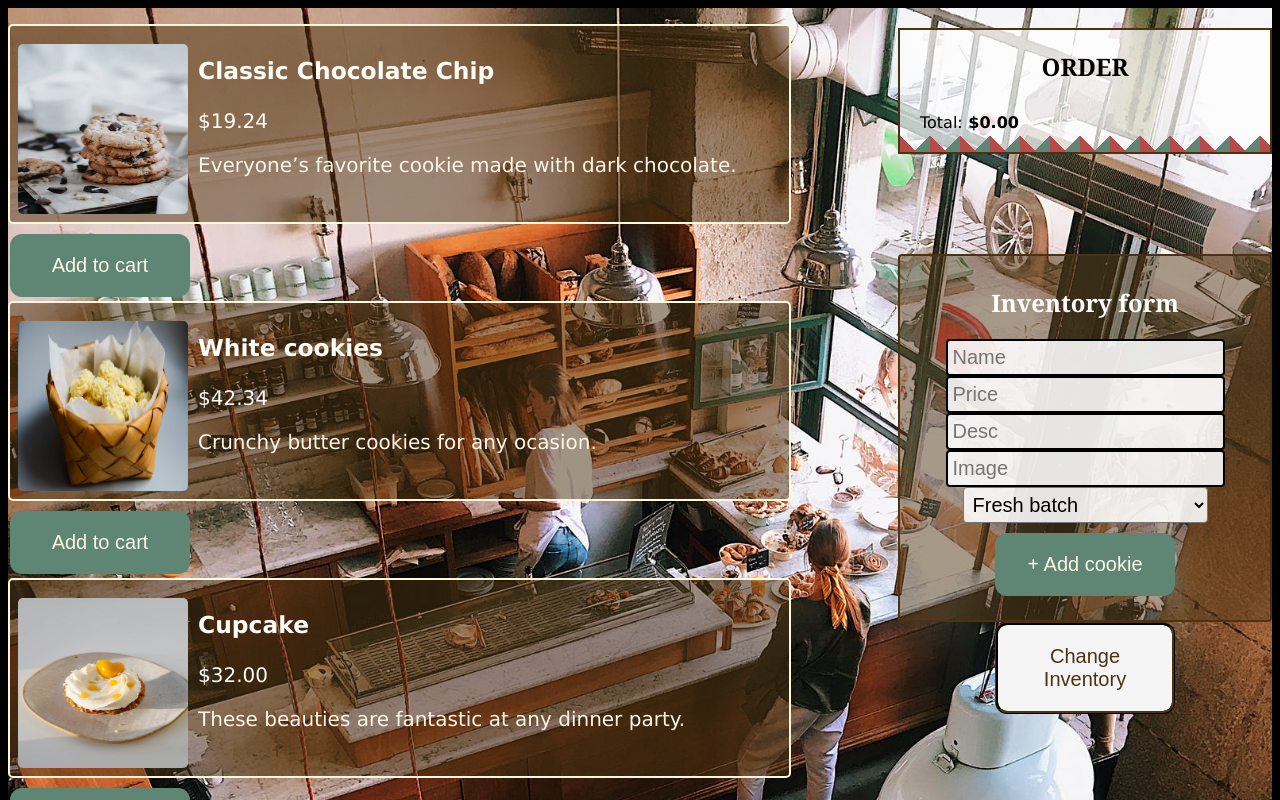
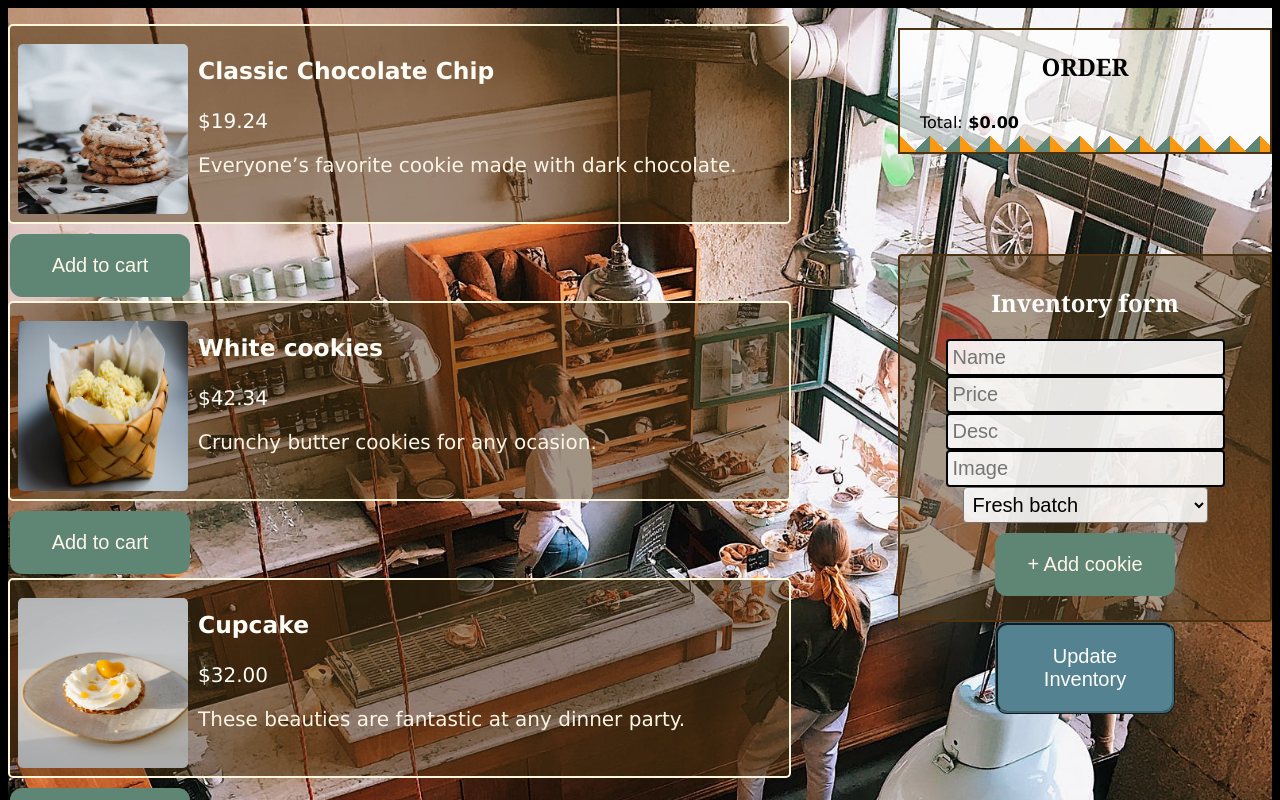
Before and after one commit to evakalo/cake-store, a React (Create React App) app: page /order in a window 1280 px wide. Shown: the top 800 px of the page. Built offline with nearby package versions, Linux system fonts and the light colour scheme.

Commit message:
changed the colours of the buttons

```diff
--- a/src/Cart.css
+++ b/src/Cart.css
@@ -7,7 +7,9 @@
   padding: 10px;
 
   max-width: 500px;
-  background: linear-gradient(45deg, rgb(182, 75, 75) 12px, transparent 0%),
+  /* background: linear-gradient(45deg, rgb(182, 75, 75) 12px, transparent 0%),
+    linear-gradient(-45deg, #5f8575 12px, transparent 0%); */
+  background: linear-gradient(45deg, #fb9912 12px, transparent 0%),
     linear-gradient(-45deg, #5f8575 12px, transparent 0%);
   background-size: 30px;
   background-color: rgb(255, 255, 255, 0.7);
@@ -23,7 +25,8 @@
   padding-bottom: 10px;
   padding-right: 2px;
   margin-bottom: 5px;
-  border-bottom: 2px solid rgb(182, 75, 75);
+  /* border-bottom: 2px solid rgb(182, 75, 75); */
+  border-bottom: 2px solid #fb9912;
 }
 
 h2 {
@@ -51,5 +54,5 @@ h2 {
 }
 
 .remove-button:hover {
-  background-color: rgb(182, 75, 75);
+  background-color: #ff6e4a;
 }
--- a/src/Cookie.css
+++ b/src/Cookie.css
@@ -45,3 +45,7 @@ button:disabled {
   background-color: rgb(255, 255, 255);
   color: rgba(119, 12, 12, 0.616);
 }
+
+button:hover {
+  background-color: rgb(71, 105, 91);
+}
--- a/src/Description.css
+++ b/src/Description.css
@@ -24,3 +24,6 @@
   cursor: pointer;
   border-radius: 12px;
 }
+.enter-button-landing-page:hover {
+  background-color: rgb(71, 105, 91);
+}
--- a/src/InventoryBook.css
+++ b/src/InventoryBook.css
@@ -2,6 +2,7 @@
   display: flex;
   font-family: "Gill Sans", "Gill Sans MT", Calibri, "Trebuchet MS", sans-serif;
   flex-direction: column;
+  background-color: hsla(34, 54%, 23%, 0.501);
   padding: 2px;
   border: 2px inset hsla(34, 65%, 18%);
 }
--- a/src/Order.css
+++ b/src/Order.css
@@ -24,9 +24,13 @@ ul {
 
 .button-enter-inventory {
   margin: 0 auto;
-  background-color: whitesmoke;
-  color: rgba(187, 84, 84, 0.753);
-  color: #4c3210;
+  background-color: #548290;
 
-  border: 3px ridge #4c3210;
+  color: white;
+
+  border: 3px ridge #416570;
 }
+.button-enter-inventory:hover {
+  color: whitesmoke;
+  background-color: #466a75;
+}
--- a/src/Order.js
+++ b/src/Order.js
@@ -92,7 +92,7 @@ function Order() {
           className="button-enter-inventory"
           onClick={openInventory}
         >
-          Change Inventory
+          Update Inventory
         </button>
 
         {showInventory &&
```
